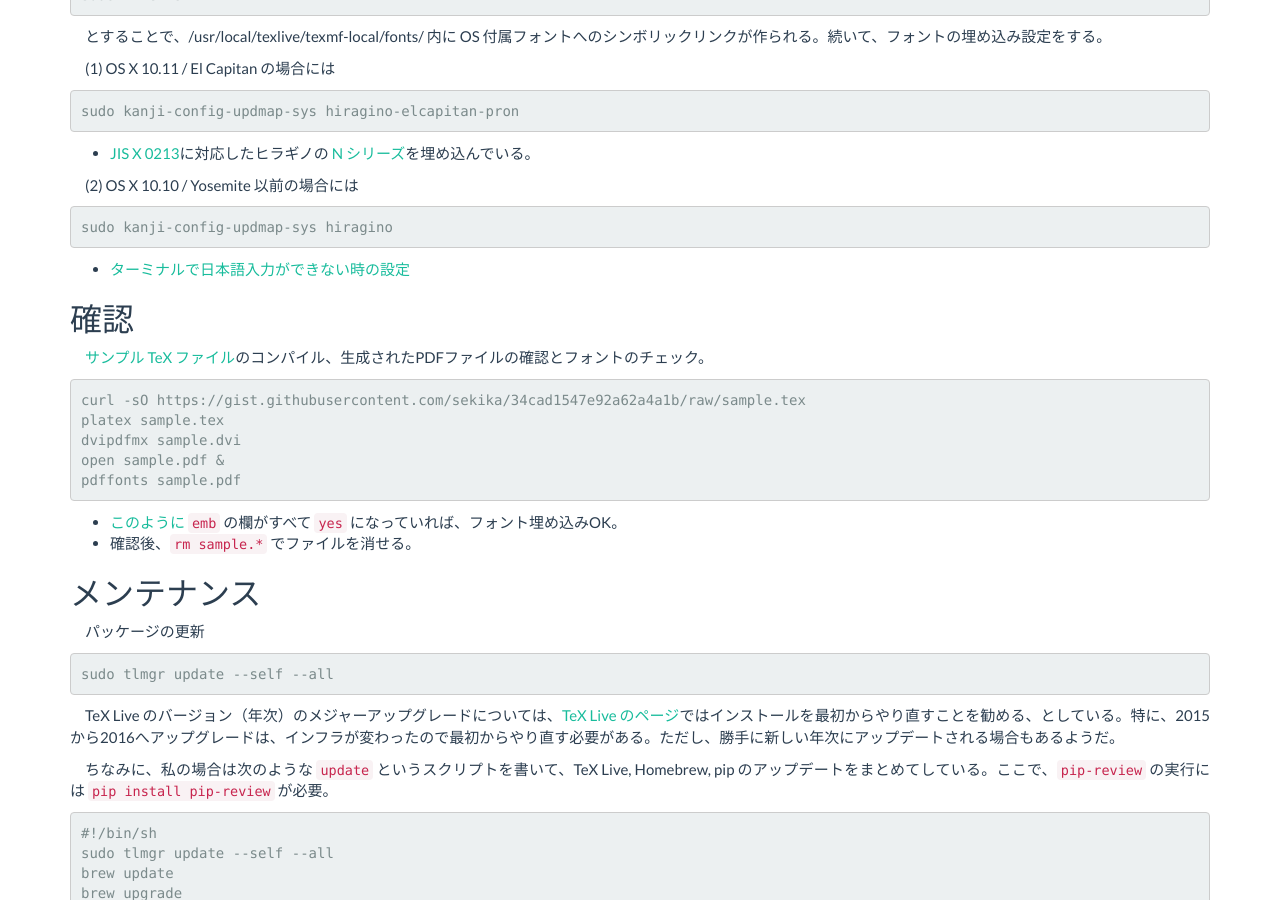
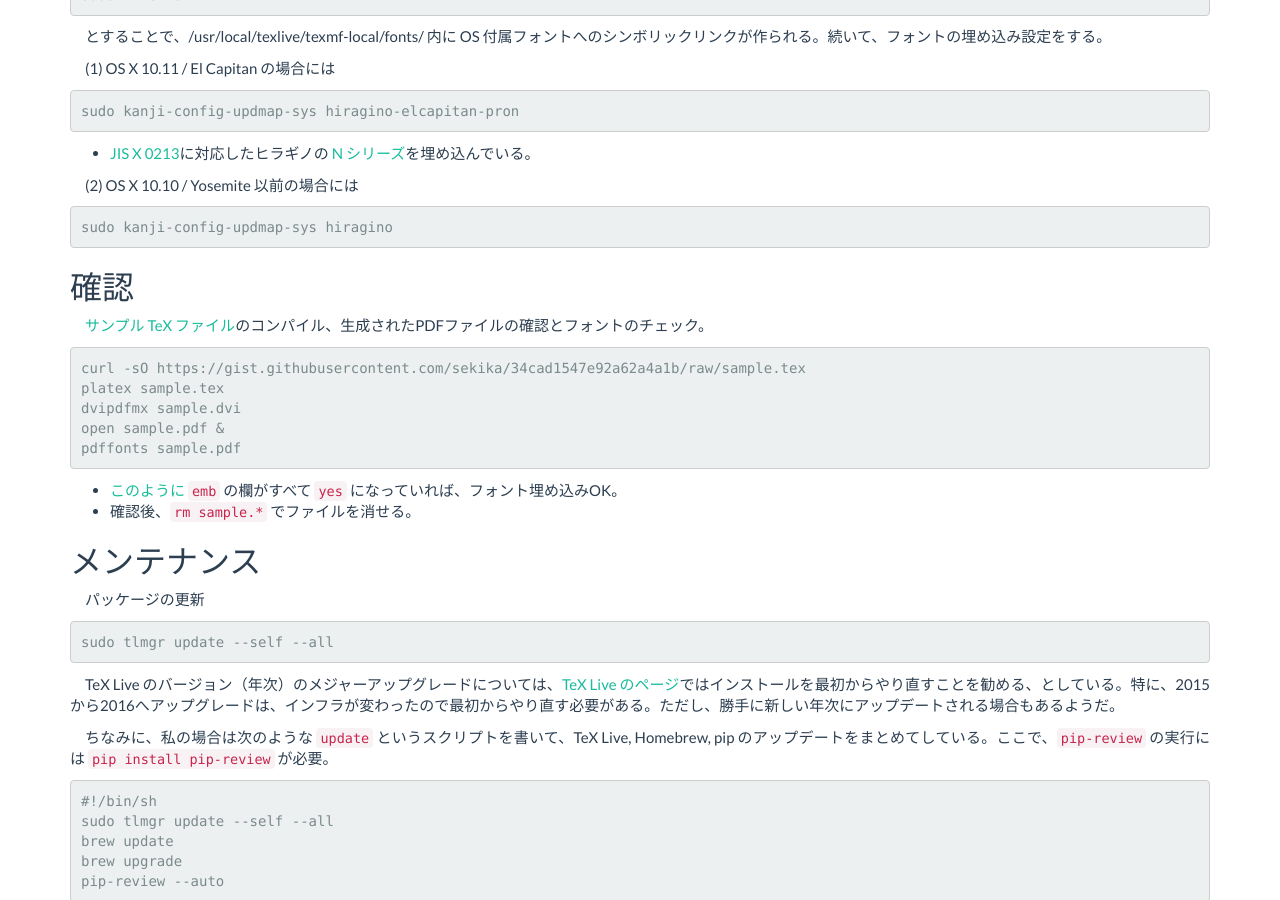
Before and after one commit to sekika/sekika.github.io, a Jekyll site: the page built from _posts/2015-12-01-mac-tex.md, in a window 1280 px wide and 900 px high, scrolled down 1098 px. Built offline with Jekyll 4.4.1, drawn with Linux system fonts in a browser that asks for light colours; nearby versions of some CDN libraries; comment, search, counter and statistics services are not loaded; some of the changed lines change nothing that is shown.

Commit message:
No more needed

```diff
--- a/_posts/2015-12-01-mac-tex.md
+++ b/_posts/2015-12-01-mac-tex.md
@@ -2,7 +2,7 @@
 layout: post
 title: Mac で TeX / LaTeX
 date: 2015-12-01 06:42:07 +0000
-update: 2016-06-13 19:03:08 +0000
+update: 2016-06-13 19:05:26 +0000
 tags:
 - mac
 - tex
@@ -77,8 +77,6 @@ sudo kanji-config-updmap-sys hiragino-elcapitan-pron
 sudo kanji-config-updmap-sys hiragino
 ~~~
 
-* [ターミナルで日本語入力ができない時の設定]({% post_url 2015-11-23-mac-terminal-japanese %})
-
 <a id="check"></a>
 <a href="#check"></a>
 
```
